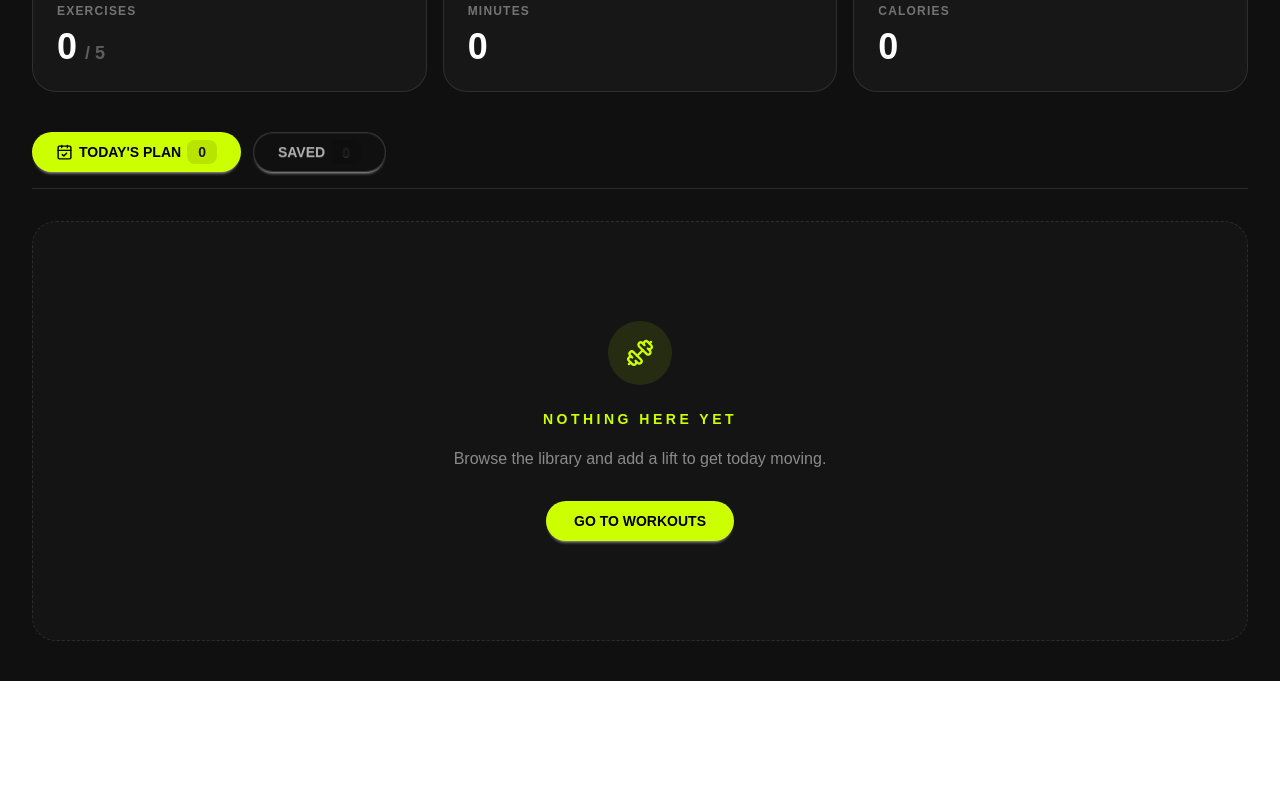
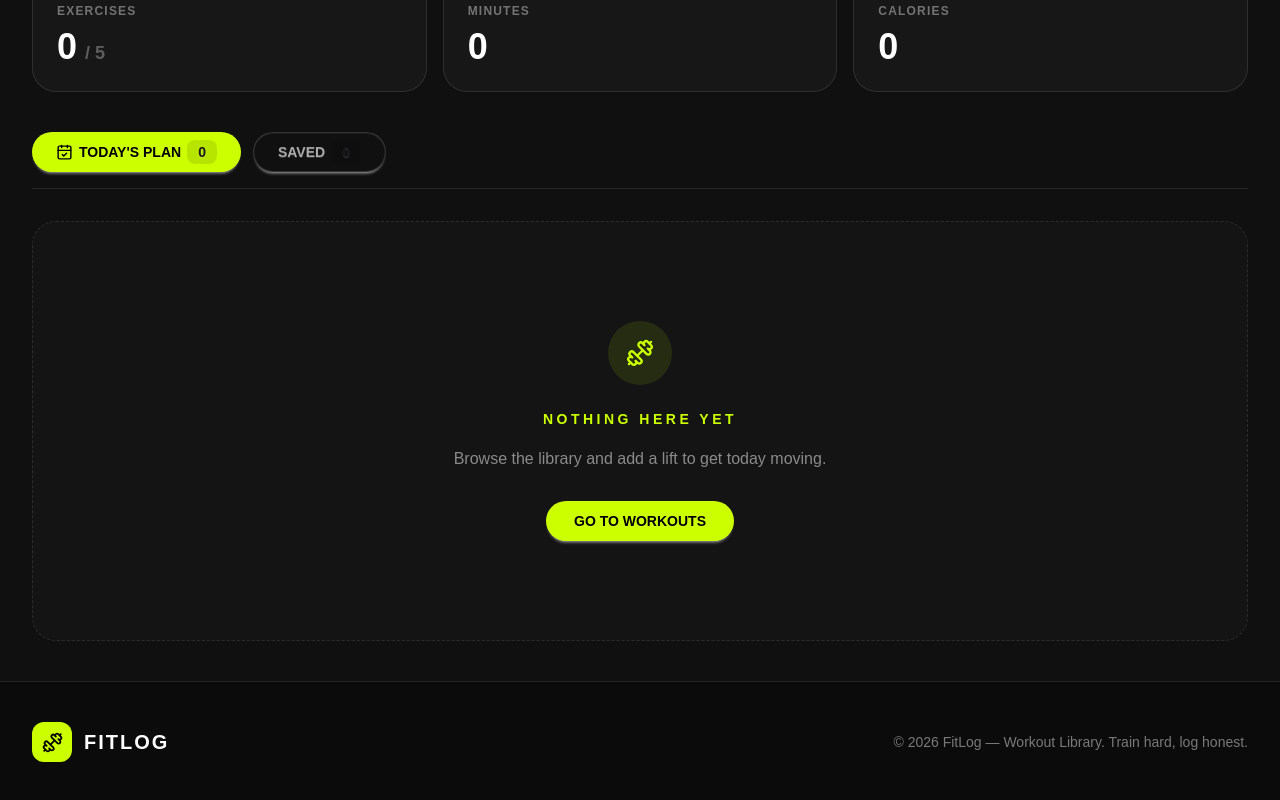
Before and after one commit to Tamimboy12-ux/A6-FIT-LOG, a Next.js app: page /my-plan in a window 1280 px wide. Shown: the part 435-1235 px from the top of the page. Before the commit the page ends 1116 px from the top, so only its background shows below. Built offline with nearby package versions, Linux system fonts and the light colour scheme.

Commit message:
Added footer section

```diff
--- a/src/app/layout.tsx
+++ b/src/app/layout.tsx
@@ -3,6 +3,7 @@ import "./globals.css";
 
 import { WorkoutProvider } from "@/context/WorkoutContext";
 import Navbar from "@/components/shared/Navbar";
+import Footer from "@/components/shared/Footer";
 
 export const metadata: Metadata = {
   title: "FitLog",
@@ -21,6 +22,7 @@ export default function RootLayout({
           <Navbar />
 
           {children}
+          <Footer></Footer>
         </WorkoutProvider>
       </body>
     </html>
--- /dev/null
+++ b/src/components/shared/Footer.tsx
@@ -0,0 +1,29 @@
+
+import { Dumbbell } from "lucide-react";
+
+const Footer = () => {
+  return (
+    <footer className="border-t border-white/10 bg-[#0b0b0b] px-4 py-10 text-white sm:px-6 lg:px-8">
+      <div className="mx-auto flex max-w-7xl flex-col items-center justify-between gap-5 text-center sm:flex-row sm:text-left">
+
+        {/* Logo */}
+        <div className="flex items-center gap-3">
+          <div className="flex h-10 w-10 items-center justify-center rounded-xl bg-[#ccff00] text-black">
+            <Dumbbell size={21} />
+          </div>
+
+          <span className="text-xl font-black tracking-widest">
+            FITLOG
+          </span>
+        </div>
+
+        {/* Copyright */}
+        <p className="text-sm text-white/45">
+          © 2026 FitLog — Workout Library. Train hard, log honest.
+        </p>
+      </div>
+    </footer>
+  );
+};
+
+export default Footer;
```
